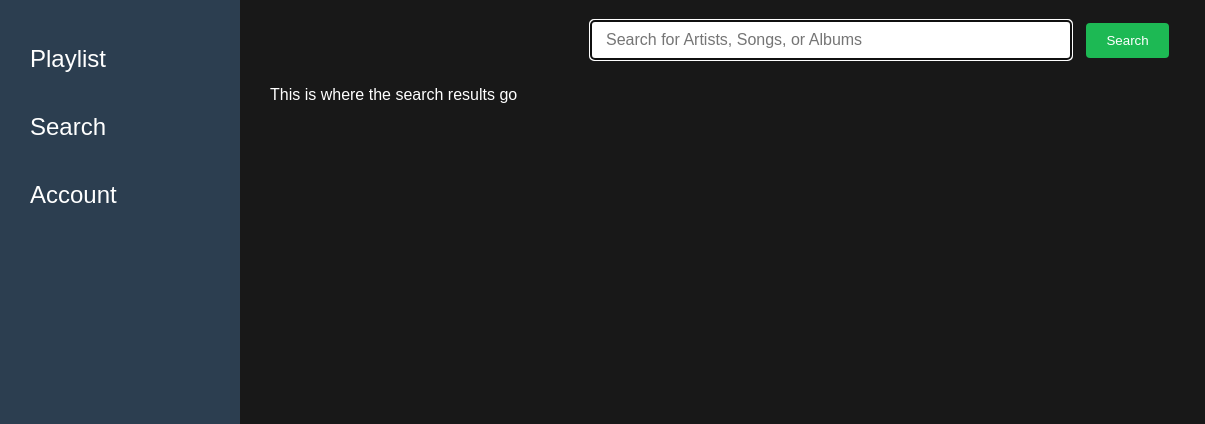
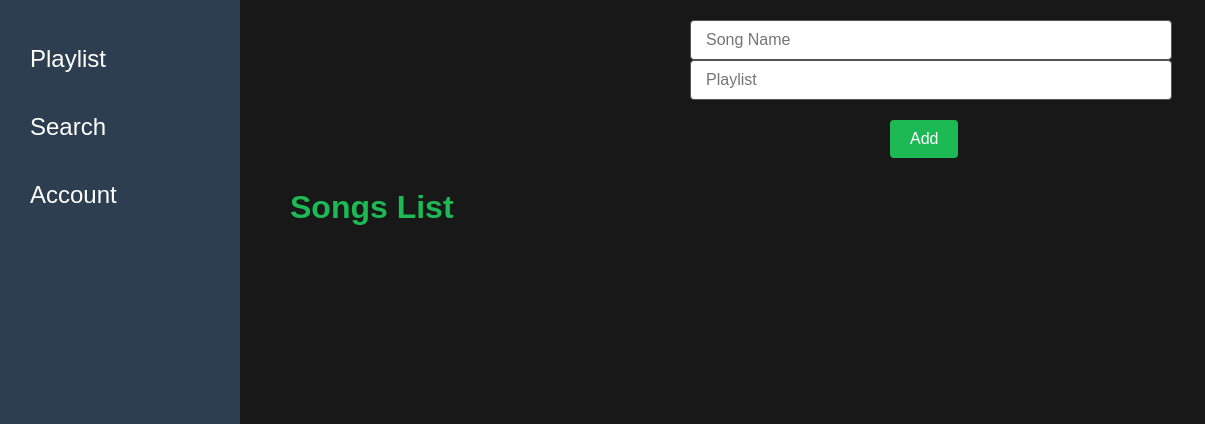
Before and after one commit to TheMadBen/playlist_app, a Flask app: page /search in a window 1640 px wide. Shown: the top 424 px of the page, without its empty margins (0-1205 px from the left). Run offline with Flask 3, Linux system fonts and the light colour scheme; data that the repository does not hold is empty; some libraries are stand-ins or nearby versions.

Commit message:
songs can be added to playlist, account page shows user information and has logout function. All that's left is to show the playlists and its contents

```diff
--- a/app.py
+++ b/app.py
@@ -53,7 +53,8 @@ def get_db_connection():
 
 
 # testing to see how well using a global user variable works
-user = None
+username = None
+password = None
 
 app = Flask(__name__, template_folder='templates')
 
@@ -63,7 +64,8 @@ def index():
 
 @app.route('/user-login', methods=['GET', 'POST'])
 def user_login():
-    global user
+    global username
+    global password
     if request.method == 'POST':
         username = request.form['username']
         password = request.form['password']
@@ -72,7 +74,8 @@ def user_login():
         cur.execute("SELECT * FROM users WHERE username = %s AND password = %s",
                     (username, password))
         user = cur.fetchone()   # user is a tuple ie (0, 'user0', 'pass0')
-        print(user[1])
+        username = user[1]  # 1 is the user name in the tuple
+        password = user[2]  # this grabs the password within the tuple
         cur.close()
         conn.close()
         if user:
@@ -108,9 +111,9 @@ def create_account():
 # this is for the general use of navigating back and forth from playlist page once user has already logged in
 @app.route('/playlist', methods=['GET', 'POST'])
 def playlist():
-    global user
-    user_id = user  # Replace with the actual logged-in user's ID
-    print(user[1])
+    global username
+    user_id = username  # Replace with the actual logged-in user's ID
+    print(user_id)
     # playlist_name = request.form['playlist_name']
 
     # conn = get_db_connection()
@@ -129,14 +132,52 @@ def playlist():
     return render_template('playlist.html')
 
 
-@app.route('/search')
+@app.route('/search', methods=['GET', 'POST'])
 def search():
-    return render_template('search.html')
+    global username
+    songs_list = ()
+
+    # display all songs upon loading up the page
+    conn = get_db_connection()
+    cur = conn.cursor()
+
+    cur.execute("SELECT * FROM songs_list")
+    songs_list = cur.fetchall()
+    # print(songs_list)
+
+    conn.commit()
+    cur.close()
+    conn.close()
+
+    if request.method == 'POST':
+        # get user submitted song name and playlist
+        song = request.form['song']
+        playlist = request.form['playlist']
+
+        # now add to database specifying user, song, and playlist
+        conn = get_db_connection()
+        cur = conn.cursor()
+
+        # first we want to add to the song table the song that was chosen that references the playlist name
+        # randomly generate the other columns - song_id, num_listens, and album_id
+        song_id = random.randint(11, 10000)
+        num_listens = random.randint(1, 1000000)
+        album_id = random.randint(11, 100000)
+
+        cur.execute("INSERT INTO song (song_id, song_name, num_listens, album_id, playlist_name) VALUES (%s,%s,%s,%s,%s)",
+                    (song_id, song, num_listens, album_id, playlist))
+
+        conn.commit()
+        cur.close()
+        conn.close()
+
+    return render_template('search.html', songs_list=songs_list)
 
 @app.route('/my_account', methods=['GET', 'POST'])
 def my_account():
-
-    return render_template('my_account.html')
+    global username
+    global password
+    return render_template('my_account.html', username=username, password=password) # render username and password upon loeading this page
 
 
 if __name__ == "__main__":
--- a/static/styles/playlist.css
+++ b/static/styles/playlist.css
@@ -45,7 +45,7 @@ body {
 .playlist-header {
     display: flex;
     align-items: center;
-    margin-bottom: 20px;
+    margin-bottom: 40px;
 }
 
 .playlist-details h1 {
--- a/static/styles/search.css
+++ b/static/styles/search.css
@@ -42,14 +42,12 @@ body {
 }
 
 .search-container {
-    justify-content: center;
-    align-items: center;
     margin-top: 20px;
-    margin-left: 350px;
+    margin-left: 450px;
     width: 100%;
 }
 
-.search-input {
+input[type=text] {
     width: 450px;
     padding: 10px 15px;
     font-size: 16px;
@@ -58,23 +56,33 @@ body {
     border: 1px solid #555;
 }
 
-.search-button {
+input[type=submit] {
     padding: 10px 20px;
     background-color: #1DB954;
     color: #fff;
     border: none;
     border-radius: 4px;
     cursor: pointer;
-    margin-left: 10px;
+    margin-left: 200px;
+    margin-top: 20px;
+    font-size: 16px;
 }
 
-.search-button:hover {
+input[type=submit]:hover {
     background-color: #1ED760;
 }
 
-.search-results {
+.song-list {
     width: calc(100% - 250px);
     margin-top: 10px;
-    margin-left: 30px;
+    margin-left: 50px;
     align-items: center;
 }
+
+.song-items {
+    font-size: 18px;
+}
+
+.header {
+    color: #1DB954;
+}
--- a/templates/search.html
+++ b/templates/search.html
@@ -17,21 +17,25 @@
 
     <div class="right-side">
         <div class="search-container">
-            <input type="text" id="search-input" class="search-input" placeholder="Search for Artists, Songs, or Albums" autofocus>
-            <button id="search-button" class="search-button">Search</button>
+            <form action="/search" method="post">
+                <input type='text' name='song' placeholder='Song Name' Required><br>
+                <input type='text' name='playlist' placeholder='Playlist' Required><br>
+                <input type="submit" value="Add">
+            </form>
         </div>
 
-        <div id="search-results" class="search-results">
-            <p>This is where the search results go</p>
+        <div class="song-list">
+            <h1 class='header'>
+                Songs List
+            </h1>
+            <p class='song-items'>
+                {% for song, artist, genre in songs_list %}
+                Song: {{ song }} <br>
+                Artist: {{ artist }} <br>
+                Genre: {{ genre }} <br><br>
+                {% endfor %}
+            </p>
         </div>
     </div>
-
-
-    <script>
-        document.getElementById('search-button').addEventListener('click', function() {
-            var searchTerm = document.getElementById('search-input').value;
-            console.log('Search for:', searchTerm);
-        });
-    </script>
 </body>
 </html>
```
Also changed, not shown: static/styles/my_account.css (+37 -0 lines), templates/my_account.html (+13 -2 lines).
